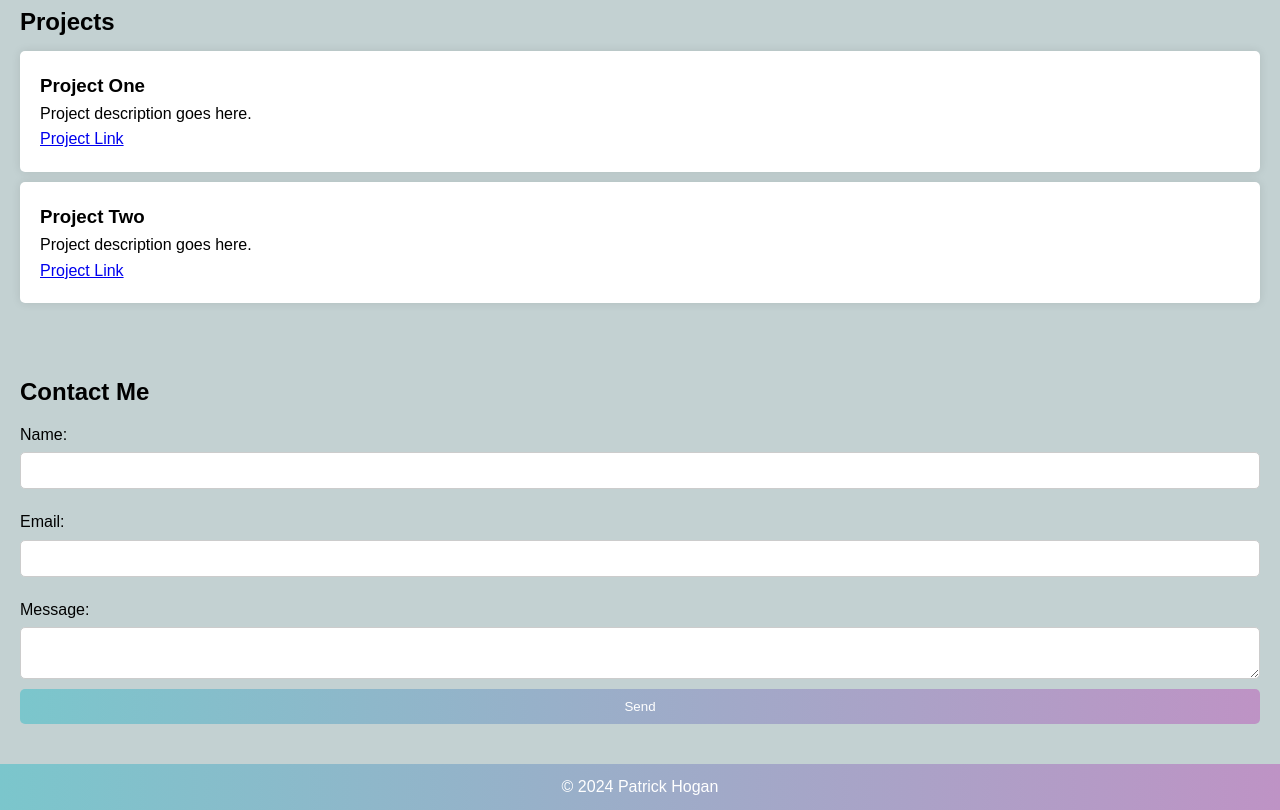
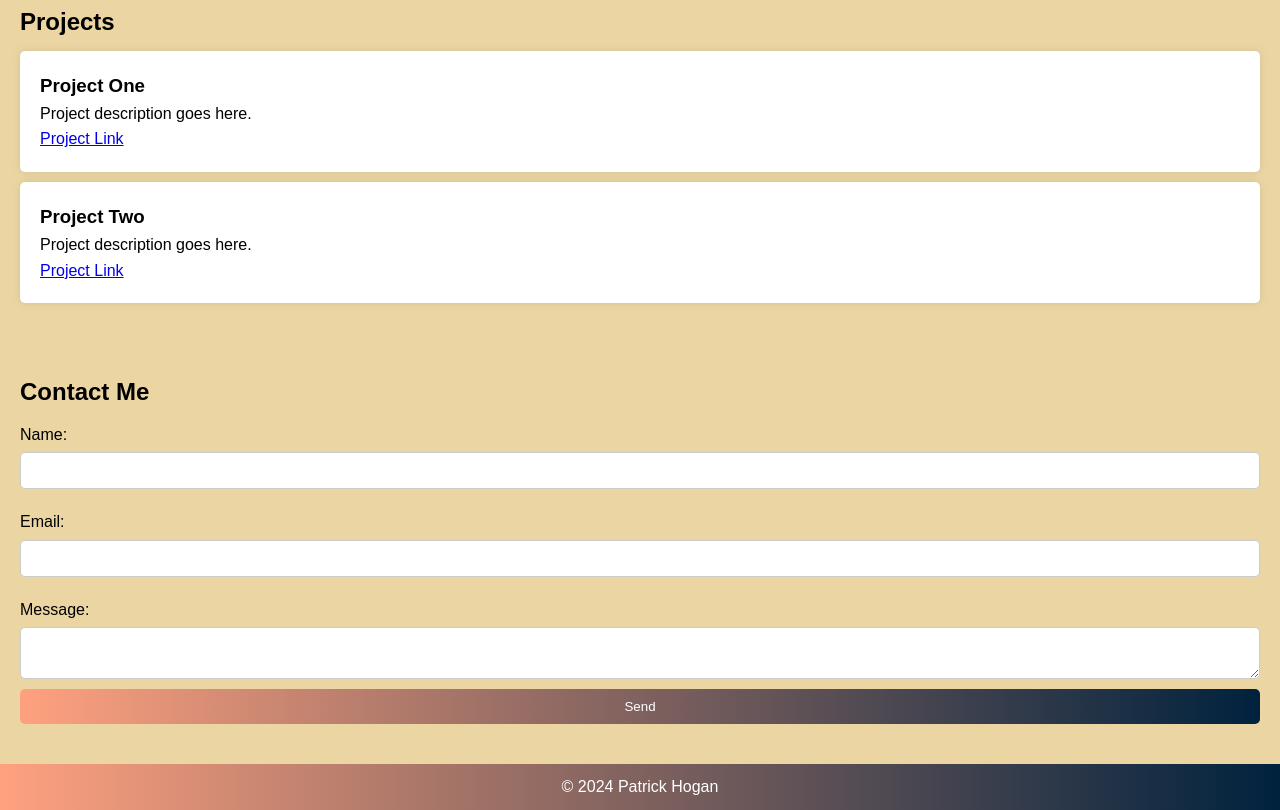
Before and after one commit to T3chfuzion/Portfolio, a plain HTML site: page index.html in a window 1280 px wide. Shown: the part 817-1627 px from the top of the page. Drawn offline with Linux system fonts and the light colour scheme; a script that the page names is missing.

Commit message:
updated css

```diff
--- a/styles.css
+++ b/styles.css
@@ -7,12 +7,12 @@
 
 body {
     line-height: 1.6;
-    background: #c3d1d2;
+    background: #d7ae467e;
 }
 
 header {
     background: #BE93C5;
-    background: linear-gradient(to right, #7BC6CC, #BE93C5);
+    background: linear-gradient(to right, #ffa17f, #00223e);
     color: #fff;
 }
 
@@ -39,7 +39,7 @@ nav ul li a {
 
 #hero {
     background: #BE93C5;
-    background: linear-gradient(to right, #7BC6CC, #BE93C5);
+    background: linear-gradient(to right, #ffa17f, #00223e);
     color: #fff;
     padding: 100px 20px;
     text-align: center;
@@ -85,7 +85,7 @@ section {
     padding: 10px;
     background: #BE93C5;
     background: -webkit-linear-gradient(to right, #7BC6CC, #BE93C5);
-    background: linear-gradient(to right, #7BC6CC, #BE93C5);
+    background: linear-gradient(to right, #ffa17f, #00223e);
     color: #fff;
     border: none;
     border-radius: 5px;
@@ -94,7 +94,7 @@ section {
 
 footer {
     background: #BE93C5;
-    background: linear-gradient(to right, #7BC6CC, #BE93C5);
+    background: linear-gradient(to right, #ffa17f, #00223e);
     color: #fff;
     text-align: center;
     padding: 10px 0;
```
